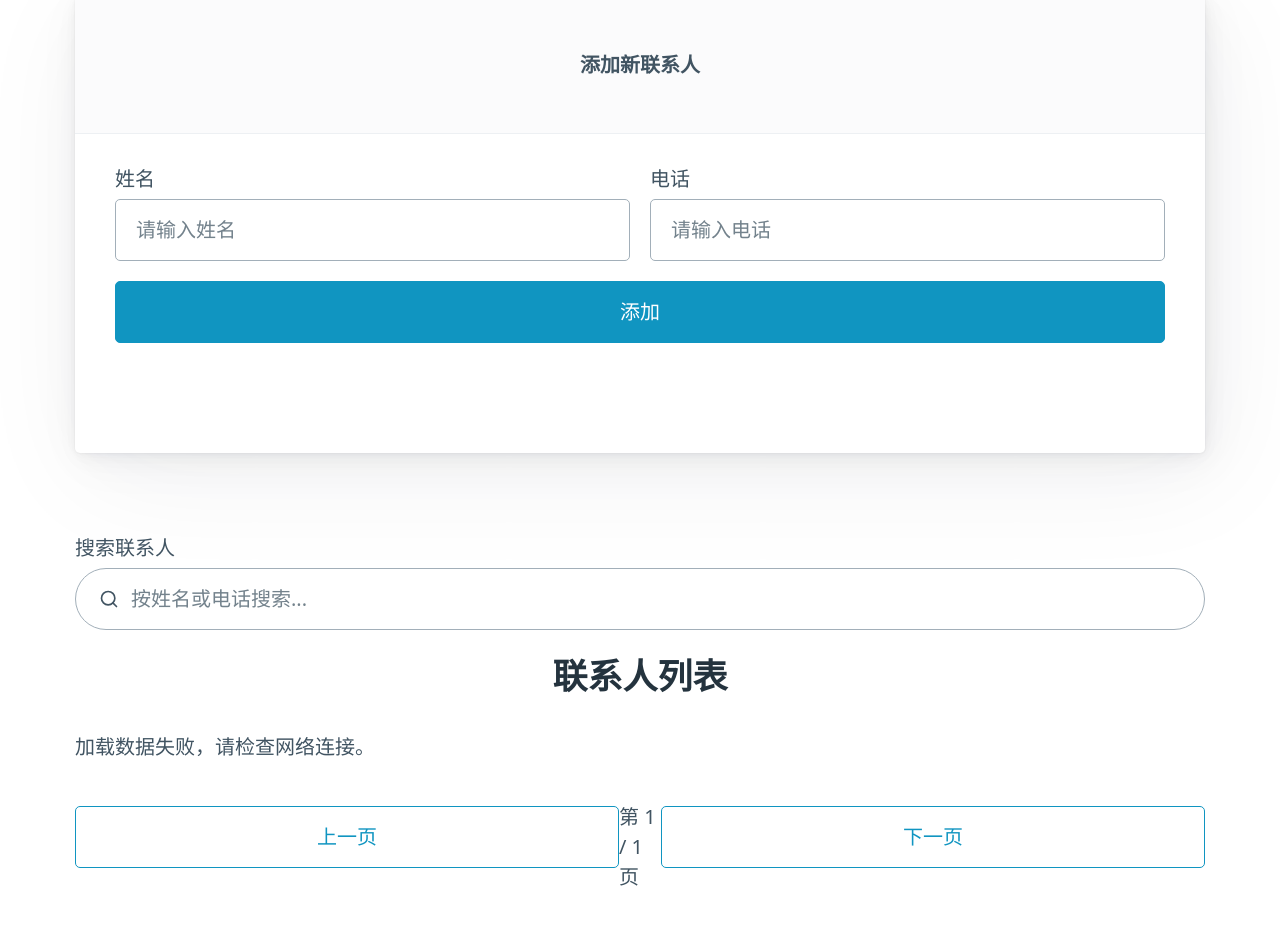
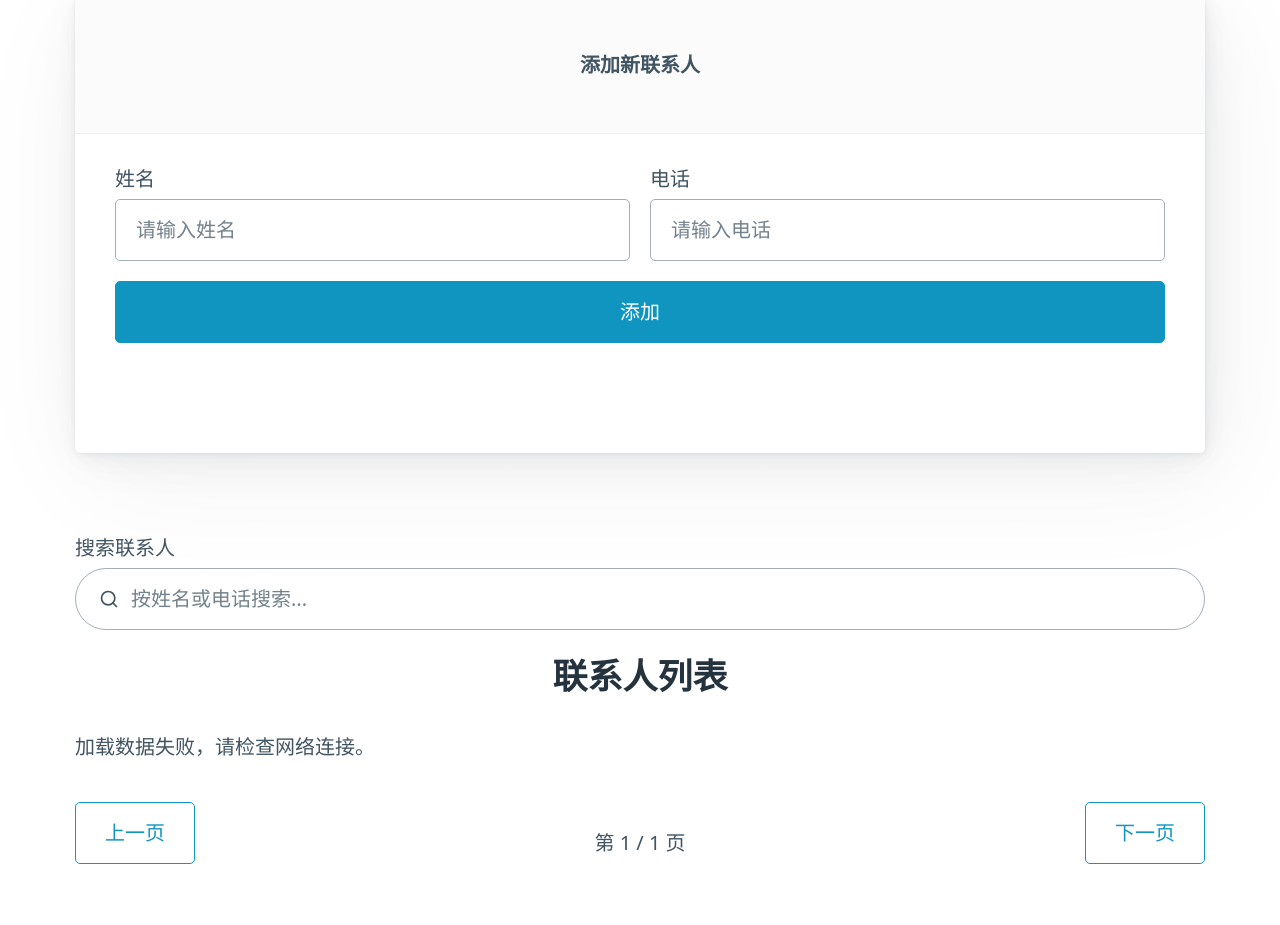
Before and after one commit to AcerXshot/832302225_concacts_frontend, a website built with webpack: page concacts.html in a window 1280 px wide. Shown: the part 223-1148 px from the top of the page. Built offline with nearby package versions, Linux system fonts and the light colour scheme; no server answers.

Commit message:
initial commit

```diff
--- a/concacts.html
+++ b/concacts.html
@@ -20,6 +20,17 @@
       justify-content: space-between; /* 2. 两端对齐，项目之间的间隔都相等 */
       align-items: center; /* 3. 垂直居中对齐（让文字和按钮在一条线上）*/
       margin-top: 2rem; /* 4. 增加和上方联系人列表的间距 */
+    }
+    /* 1. 精确控制“上一页”和“下一页”按钮的宽度 */
+    #pagination-controls button {
+      width: 120px; /* 给按钮一个固定的宽度，比如 120px */
+      flex-shrink: 0; /* 防止按钮在空间不足时被压缩变形 */
+    }
+
+    /* 2. 确保中间的页码文本不会换行 */
+    #pagination-controls #page-info {
+      white-space: nowrap; /* 强制文本在一行内显示 */
+      margin: 0 1rem; /* 给文本左右增加一点边距，让它不紧贴按钮 */
     }
   </style>
 </head>
```
